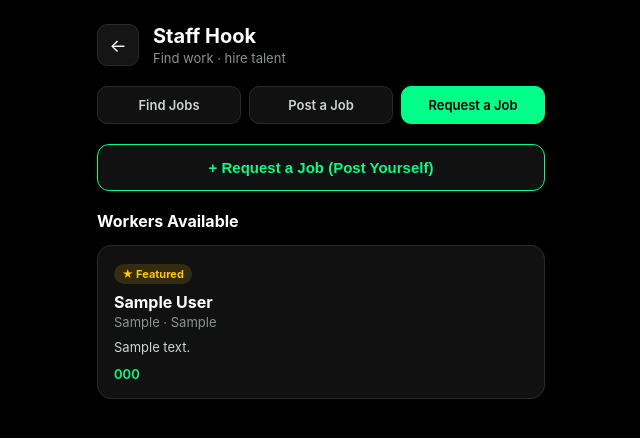
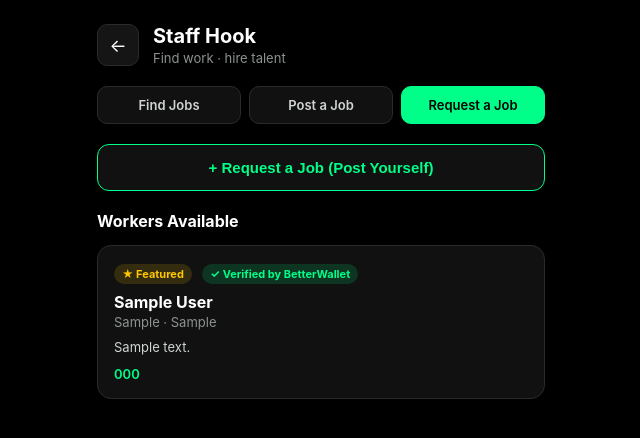
Before and after one commit to CKG-DEVELOPER/Betterwallet-dev, a Flask app: page /staffhook/request-job in a window 1280 px wide. Shown: the top 438 px of the page, without its empty margins (319-959 px from the left). Run offline with Flask 3, Linux system fonts and the light colour scheme; the visitor is signed in with stand-in values (Sample User, id 1); tables that the repository leaves empty hold one stand-in row (values such as "Sample post").

Commit message:
Fix Request a Job tab links across all pages to point to correct route

```diff
--- a/app.py
+++ b/app.py
@@ -223,13 +223,16 @@ def request_job():
     if 'user_id' not in session:
         return redirect('/login')
 
+    admin_email = os.getenv('ADMIN_EMAIL', '')
+    is_admin = session.get('user_email', '').lower() == admin_email.lower()
+
     if request.method == 'GET':
         conn = get_db_connection()
         workers = conn.execute('''
             SELECT * FROM worker_listings WHERE status = 'active' ORDER BY is_featured DESC, created_at DESC
         ''').fetchall()
         conn.close()
-        return render_template('request-job.html', workers=workers)
+        return render_template('request-job.html', workers=workers, is_admin=is_admin)
 
     data = request.json
     full_name = data.get('full_name', '').strip()
@@ -237,15 +240,18 @@ def request_job():
     skill = data.get('skill', '').strip()
     bio = data.get('bio', '').strip()
     location = data.get('location', '').strip()
+    mark_verified = data.get('mark_verified', False)
 
     if not full_name or not phone or not skill or not location:
         return jsonify({"error": "Name, phone, skill, and location are required."}), 400
 
+    verified_flag = 1 if (is_admin and mark_verified) else 0
+
     conn = get_db_connection()
     conn.execute('''
-        INSERT INTO worker_listings (user_id, full_name, phone, skill, bio, location, status)
-        VALUES (?, ?, ?, ?, ?, ?, 'active')
-    ''', (session['user_id'], full_name, phone, skill, bio, location))
+        INSERT INTO worker_listings (user_id, full_name, phone, skill, bio, location, status, verified_by_betterwallet)
+        VALUES (?, ?, ?, ?, ?, ?, 'active', ?)
+    ''', (session['user_id'], full_name, phone, skill, bio, location, verified_flag))
     conn.commit()
     conn.close()
 
--- a/templates/find-jobs.html
+++ b/templates/find-jobs.html
@@ -229,7 +229,7 @@
     <div class="tabs">
         <div class="tab active">Find Jobs</div>
         <a href="/staffhook/post-job" class="tab">Post a Job</a>
-        <a href="/staffhook/my-applications" class="tab">Request a Job</a>
+        <a href="/staffhook/request-job" class="tab">Request a Job</a>
     </div>
 
     {% if jobs|length == 0 %}
--- a/templates/my-applications.html
+++ b/templates/my-applications.html
@@ -164,7 +164,7 @@
     <div class="tabs">
         <a href="/staffhook/jobs" class="tab">Find Jobs</a>
         <a href="/staffhook/post-job" class="tab">Post a Job</a>
-        <div class="tab active">Request a Job</div>
+        <a href="/staffhook/request-job" class="tab">Request a Job</a>
     </div>
 
     {% if applications|length == 0 %}
--- a/templates/post-job.html
+++ b/templates/post-job.html
@@ -123,8 +123,8 @@
         <p>Pay ₦2,500 and BetterWallet will screen all applicants for you (BVN check, documents, and basic verification) before they reach you. Transfer to the account below, then tap "I've Made the Transfer."</p>
       </div>
       <p style="text-align:center;font-size:13px;color:#9aa;margin:-8px 0 20px;">
-        Don't want screening? <a href="/staffhook/my-applications" style="color:#1ee06a;font-weight:600;">Cancel and post for free on Request a Job →</a>
-      </p>
+Don't want screening? <a href="/staffhook/request-job" style="color:#1ee06a;font-weight:600;">Cancel and post for free on Request a Job →</a>
+</p>
       <div class="field">
         <label>Bank Name</label>
         <input type="text" value="Moniepoint Microfinance Bank" readonly>
--- a/templates/request-job.html
+++ b/templates/request-job.html
@@ -83,6 +83,13 @@
       <input type="text" id="location" placeholder="e.g. Asaba, Delta State">
     </div>
 
+    {% if is_admin %}
+    <div class="field" style="display:flex;align-items:center;gap:10px;">
+      <input type="checkbox" id="mark_verified" style="width:auto;">
+      <label style="margin:0;">Mark as "Verified by BetterWallet" (admin posting on someone's behalf)</label>
+    </div>
+    {% endif %}
+
     <div id="form-error" class="error-text" style="display:none;">Please fill in all required fields.</div>
 
     <button class="btn-primary" id="submit-btn" onclick="submitListing()">Post My Listing (Free)</button>
@@ -94,10 +101,13 @@
   {% if workers|length == 0 %}
     <div style="text-align:center;color:#888;font-size:14px;margin-top:20px;">No workers have listed themselves yet.</div>
   {% else %}
-    {% for worker in workers %}
+  {% for worker in workers %}
     <div class="worker-card">
       {% if worker['is_featured'] %}
         <span style="display:inline-block;background:rgba(255,200,0,0.15);color:#ffc800;font-size:11px;font-weight:700;padding:3px 8px;border-radius:999px;margin-bottom:8px;">★ Featured</span>
+      {% endif %}
+      {% if worker['verified_by_betterwallet'] %}
+        <span style="display:inline-block;background:rgba(0,255,136,0.15);color:#00ff88;font-size:11px;font-weight:700;padding:3px 8px;border-radius:999px;margin-bottom:8px;margin-left:6px;">✓ Verified by BetterWallet</span>
       {% endif %}
       <div style="font-size:16px;font-weight:700;">{{ worker['full_name'] }}</div>
       <div style="font-size:13px;color:#8b9290;margin:2px 0 8px;">{{ worker['skill'] }} · {{ worker['location'] }}</div>
@@ -135,11 +145,13 @@
 
     btn.disabled = true;
     btn.textContent = 'Posting...';
+    const markVerifiedCheckbox = document.getElementById('mark_verified');
+    const mark_verified = markVerifiedCheckbox ? markVerifiedCheckbox.checked : false;
 
     fetch('/staffhook/request-job', {
       method: 'POST',
       headers: { 'Content-Type': 'application/json' },
-      body: JSON.stringify({ full_name, phone, skill, bio, location })
+      body: JSON.stringify({ full_name, phone, skill, bio, location, mark_verified })
     })
     .then(response => response.json().then(data => ({ status: response.status, body: data })))
     .then(result => {
```
